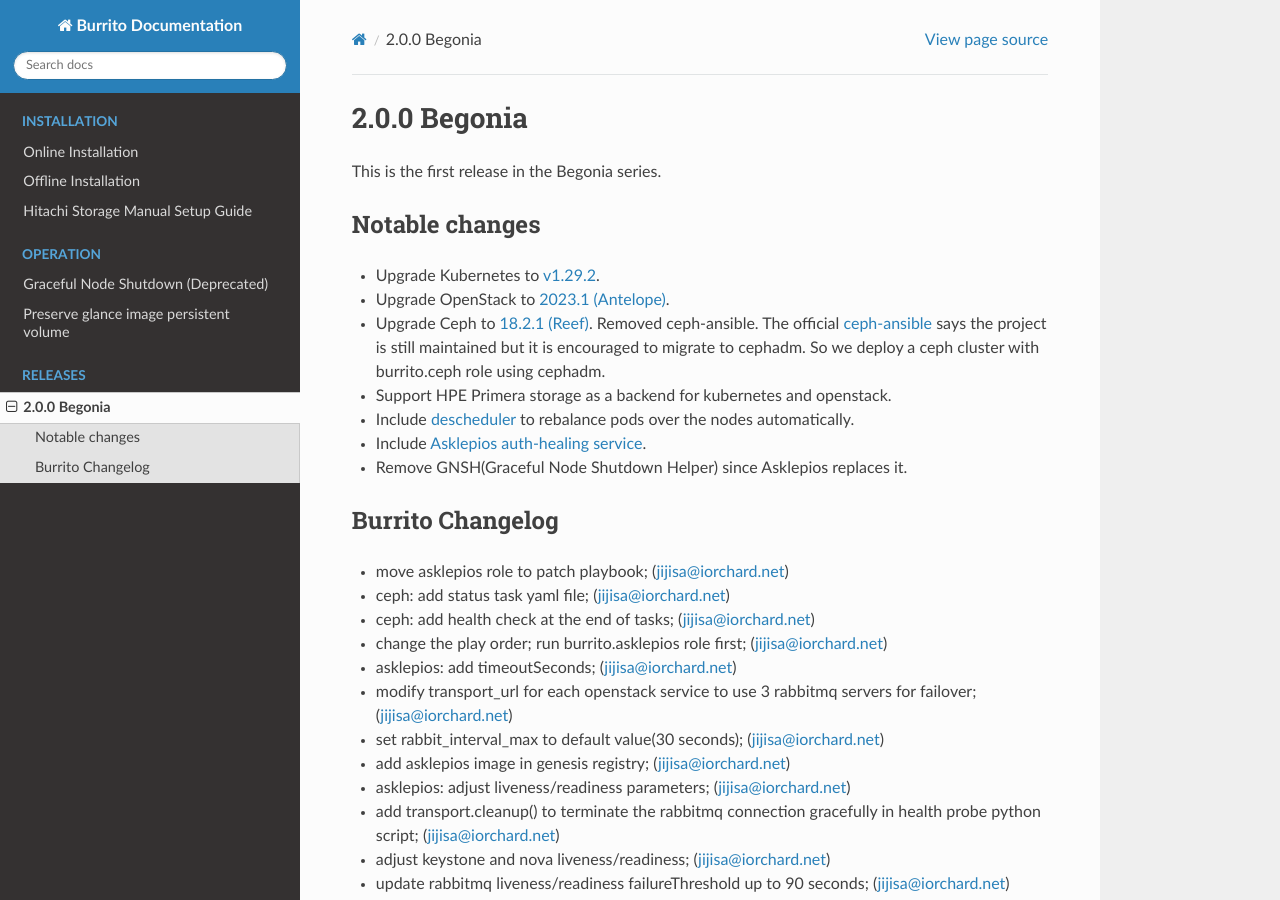
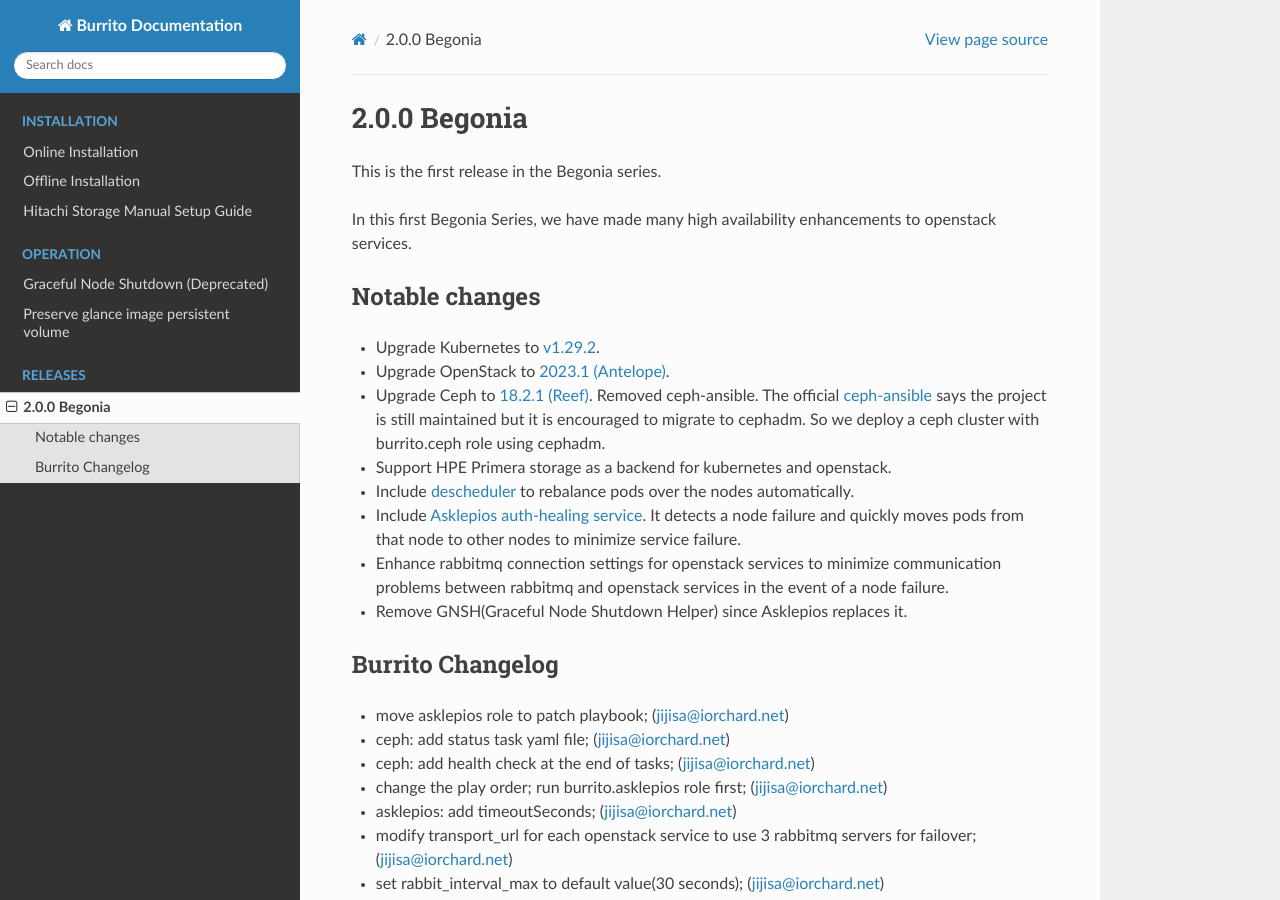
Before and after one commit to iorchard/burrito_docs, a Sphinx documentation site: the page built from source/releases/2.0.0.rst, in a window 1280 px wide and 900 px high. Built offline with Sphinx 7.4.7 and the Read the Docs theme 2.0.0, drawn with Linux system fonts in a browser that asks for light colours; pages that are not in the unit, such as notebooks, are missing from menus.

Commit message:
update release note

```diff
--- a/source/releases/2.0.0.rst
+++ b/source/releases/2.0.0.rst
@@ -2,6 +2,9 @@
 ==============
 
 This is the first release in the Begonia series.
+
+In this first Begonia Series, we have made many high availability
+enhancements to openstack services.
 
 Notable changes
 ----------------
@@ -27,6 +30,12 @@
 
 * Include `Asklepios auth-healing service
   <https://github.com/iorchard/asklepios>`_.
+  It detects a node failure and quickly moves pods from that node
+  to other nodes to minimize service failure.
+
+* Enhance rabbitmq connection settings for openstack services to minimize
+  communication problems between rabbitmq and openstack services in the event
+  of a node failure.
 
 * Remove GNSH(Graceful Node Shutdown Helper) since Asklepios replaces it.
 
```
